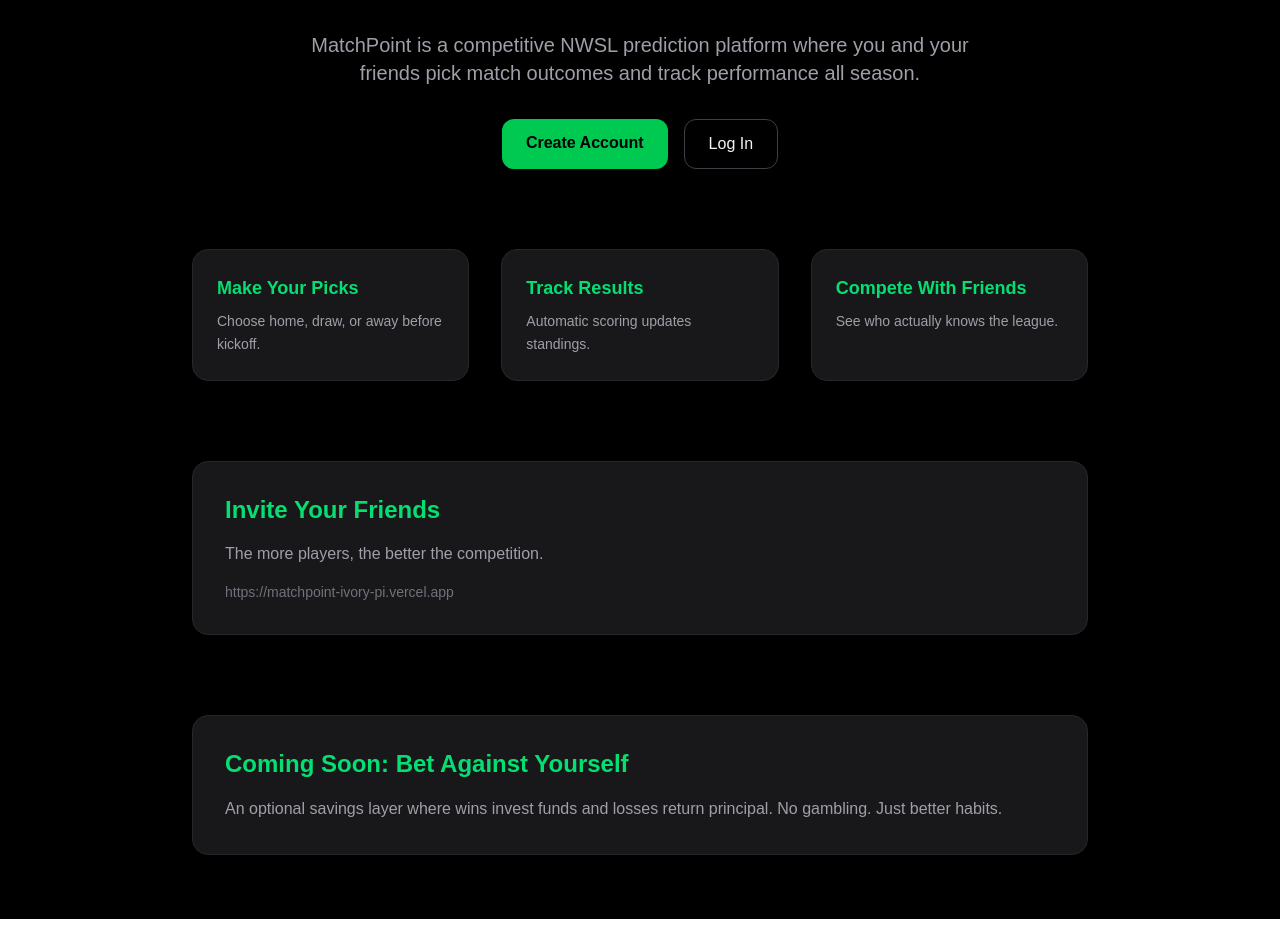
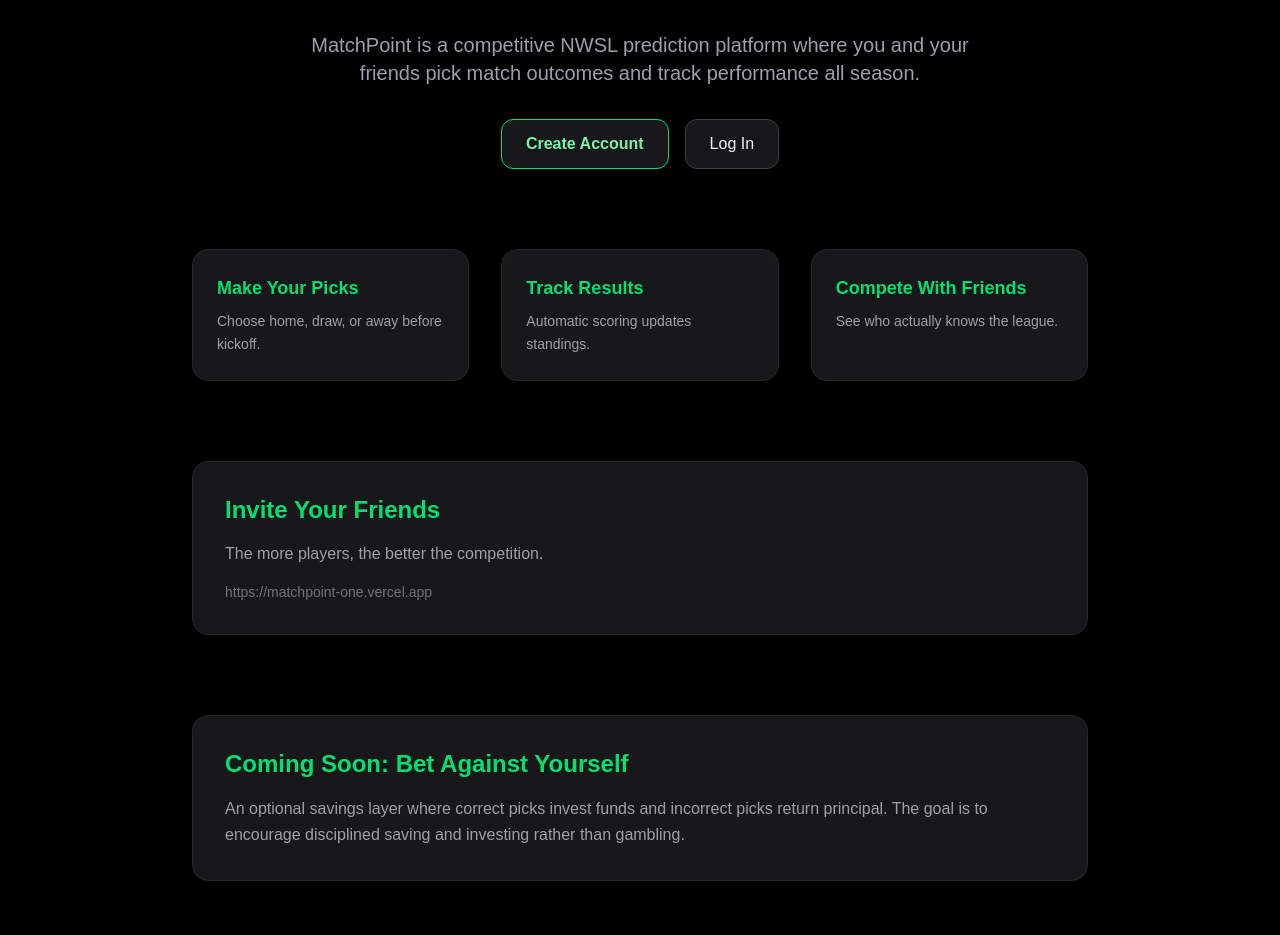
Before and after one commit to markeymarkbeaty/matchpoint, a Next.js app: page / in a window 1280 px wide. Shown: the part 177-1112 px from the top of the page. Built offline with nearby package versions, Linux system fonts and the light colour scheme.

Commit message:
Unify landing page UI with glow design and update investing copy

```diff
--- a/app/page.tsx
+++ b/app/page.tsx
@@ -24,57 +24,69 @@
           </p>
 
           <div className="flex justify-center gap-4">
+
             <Link
               href="/auth"
-              className="bg-green-500 hover:bg-green-600 text-black font-semibold px-6 py-3 rounded-xl transition"
+              className="bg-zinc-900 border border-green-400 text-green-300 font-semibold px-6 py-3 rounded-xl transition hover:shadow-[0_0_12px_rgba(74,222,128,0.6)]"
             >
               Create Account
             </Link>
 
             <Link
               href="/auth"
-              className="border border-zinc-700 hover:border-zinc-500 px-6 py-3 rounded-xl transition"
+              className="bg-zinc-900 border border-zinc-700 px-6 py-3 rounded-xl transition hover:border-green-400 hover:shadow-[0_0_12px_rgba(74,222,128,0.4)]"
             >
               Log In
             </Link>
+
           </div>
         </section>
 
         <section className="grid md:grid-cols-3 gap-8 mb-20">
+
           <Feature
             title="Make Your Picks"
             description="Choose home, draw, or away before kickoff."
           />
+
           <Feature
             title="Track Results"
             description="Automatic scoring updates standings."
           />
+
           <Feature
             title="Compete With Friends"
             description="See who actually knows the league."
           />
+
         </section>
 
-        <section className="bg-zinc-900 border border-zinc-800 rounded-2xl p-8 mb-20">
+        <section className="bg-zinc-900 border border-zinc-800 rounded-2xl p-8 mb-20 transition hover:border-green-400 hover:shadow-[0_0_16px_rgba(74,222,128,0.3)]">
           <h2 className="text-2xl font-semibold mb-4 text-green-400">
             Invite Your Friends
           </h2>
+
           <p className="text-zinc-400 mb-4">
             The more players, the better the competition.
           </p>
+
           <p className="text-zinc-500 text-sm break-all">
-            https://matchpoint-ivory-pi.vercel.app
+            https://matchpoint-one.vercel.app
           </p>
         </section>
 
-        <section className="bg-zinc-900 border border-zinc-800 rounded-2xl p-8">
+        <section className="bg-zinc-900 border border-zinc-800 rounded-2xl p-8 transition hover:border-green-400 hover:shadow-[0_0_16px_rgba(74,222,128,0.3)]">
+
           <h2 className="text-2xl font-semibold mb-4 text-green-400">
             Coming Soon: Bet Against Yourself
           </h2>
+
           <p className="text-zinc-400 leading-relaxed">
-            An optional savings layer where wins invest funds and losses return
-            principal. No gambling. Just better habits.
+            An optional savings layer where correct picks invest funds and
+            incorrect picks return principal. The goal is to encourage
+            disciplined saving and investing rather than gambling.
           </p>
+
         </section>
 
       </div>
@@ -84,9 +96,13 @@
 
 function Feature({ title, description }: { title: string; description: string }) {
   return (
-    <div className="bg-zinc-900 border border-zinc-800 rounded-2xl p-6">
-      <h3 className="text-lg font-semibold mb-2 text-green-400">{title}</h3>
-      <p className="text-zinc-400 text-sm leading-relaxed">{description}</p>
+    <div className="bg-zinc-900 border border-zinc-800 rounded-2xl p-6 transition hover:border-green-400 hover:shadow-[0_0_14px_rgba(74,222,128,0.3)]">
+      <h3 className="text-lg font-semibold mb-2 text-green-400">
+        {title}
+      </h3>
+      <p className="text-zinc-400 text-sm leading-relaxed">
+        {description}
+      </p>
     </div>
   )
 }
```
